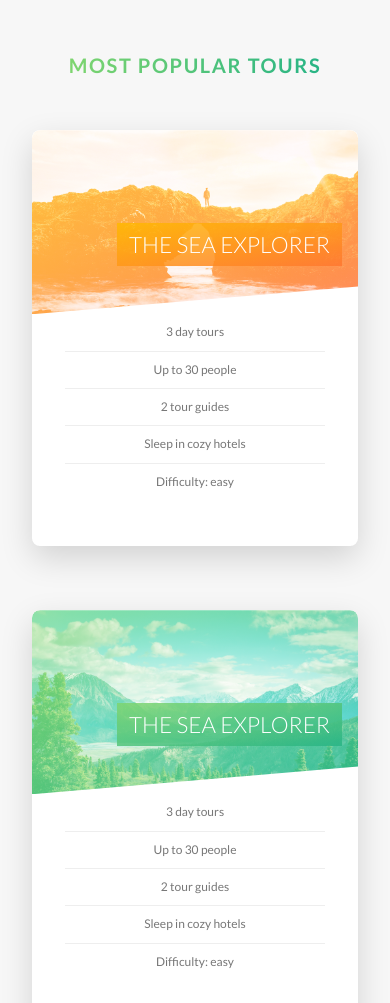
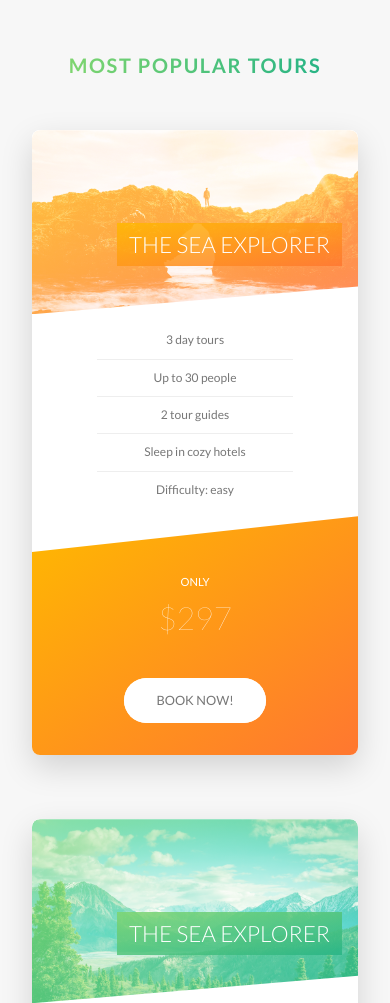
Before and after one commit to stevechanvii/AdventurousTours, a website: page index.html in a window 390 px wide. Shown: the part 2580-3583 px from the top of the page. Drawn offline with Linux system fonts and the light colour scheme.

Commit message:
card section media query

```diff
--- a/sass/components/_card.scss
+++ b/sass/components/_card.scss
@@ -189,4 +189,50 @@
         font-size: 6rem;
         font-weight: 100;
     }
+
+    @include respond(tab-port) {
+        height: auto;
+        border-radius: 1rem;
+        background-color: $color-white;
+        box-shadow: 0 1.5rem 4rem rgba($color-black, 0.15);
+
+        &__side {
+            position: relative;
+            height: auto;
+            box-shadow: none;
+
+            &--back {
+                transform: rotateY(0);
+                -webkit-clip-path: polygon(0 15%, 100% 0, 100% 100%, 0 100%);
+                clip-path: polygon(0 15%, 100% 0, 100% 100%, 0 100%);
+                border-radius: 0 0 1rem 1rem;
+            }
+        }
+
+        &:hover &__side--front {
+            transform: rotateY(0);
+        }
+
+        &__details {
+            padding: 1rem 5rem;
+        }
+
+        // font side styling
+        &__cta {
+            position: relative;
+            top: 0%;
+            left: 0;
+            transform: translate(0);
+            width: 100%;
+            padding: 7rem 4rem 4rem 4rem;
+        }
+
+        &__price-box {
+            margin-bottom: 4rem;
+        }
+
+        &__price-value {
+            font-size: 4rem;
+        }
+    }
 }
```
Also changed, not shown: css/style.css.
